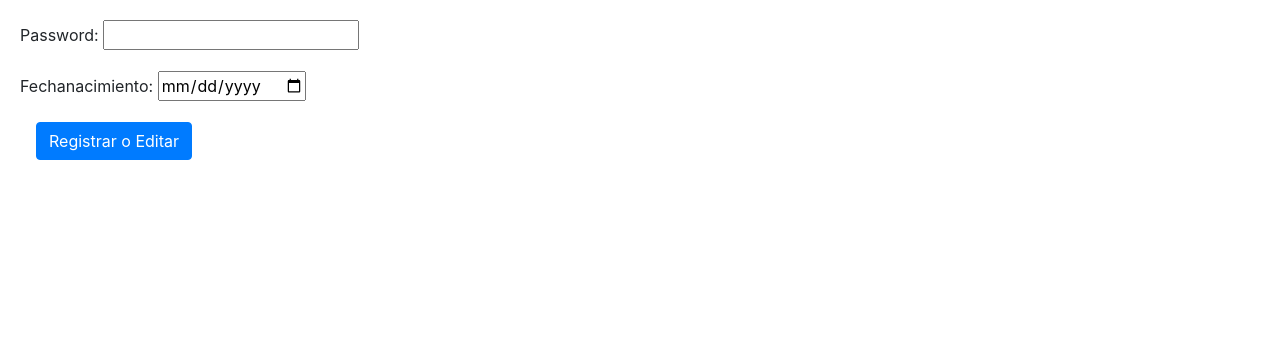
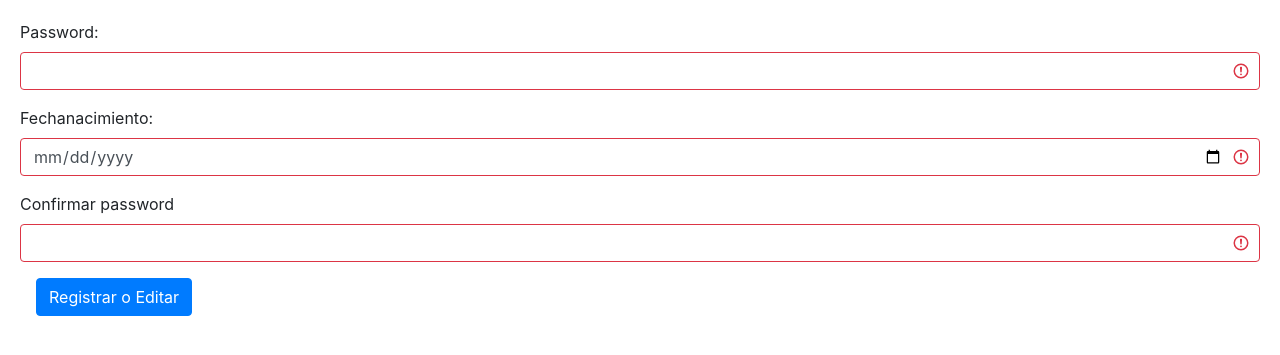
Before and after one commit to JSEC-png/Taller8, a Django app: page /crear_persona/ in a window 1280 px wide. Shown: the top 355 px of the page. Run offline with Django 3.2, Linux system fonts and the light colour scheme; parts of the project's set-up code (start-up, migrations or seed data) failed here and were passed over; some libraries are stand-ins or nearby versions.

Commit message:
Completo 100%

```diff
--- a/DJANGO CRUD/PROYECTO/CRUD/CRUD/settings.py
+++ b/DJANGO CRUD/PROYECTO/CRUD/CRUD/settings.py
@@ -77,10 +77,10 @@ WSGI_APPLICATION = 'CRUD.wsgi.application'
 DATABASES = {
     'default': {
         'ENGINE': 'django.db.backends.mysql',
-        'NAME': 'test3',
+        'NAME': 'test',
         'HOST': 'localhost',
         'PORT': '3306',
-        'USER': 'root',
+        'USER': 'usuario',
         'PASSWORD': '1234',
     }
 }
--- a/DJANGO CRUD/PROYECTO/CRUD/apps/principal/forms.py
+++ b/DJANGO CRUD/PROYECTO/CRUD/apps/principal/forms.py
@@ -7,9 +7,14 @@ class Dateinput(forms.DateInput):
     input_type = 'date'
 
 class Personaform(forms.ModelForm):
-    password = forms.CharField(widget=forms.PasswordInput)
+    password = forms.CharField(widget=forms.PasswordInput(attrs={ 'id':'pass'}))
     fechaNacimiento  = forms.CharField(widget= Dateinput)
 
     class Meta:
         model = Persona
         fields = ('__all__') # tambien con una tupla, ejemplo: ('nombre','apellido')
+    def __init__(self, *args, **kwargs):
+        super(Personaform, self).__init__(*args, **kwargs)
+        for visible in self.visible_fields():
+            visible.field.widget.attrs['required'] = 'required'
+            visible.field.widget.attrs['class'] = 'form-control is-invalid'
--- a/DJANGO CRUD/PROYECTO/CRUD/apps/principal/static/css/main.css
+++ /dev/null
@@ -1,4 +0,0 @@
-table {
-    background-color: green;
-    color: yellow;
-}
--- /dev/null
+++ b/DJANGO CRUD/PROYECTO/CRUD/apps/principal/static/js/main.js
@@ -0,0 +1,12 @@
+$(document).ready(function () {
+    $('#pass2').blur(function () {
+        if ($('#pass2').val() != $('#pass').val()){
+            window.alert('Las constraseñas no coinciden, digite los dos ultimos campos nuevamente y haga click sobre cualquier otro elemento')
+            $('#btn').css('display','none');
+        }
+        else{
+            $('#btn').css('display','block');
+        }
+
+    });
+});
--- a/DJANGO CRUD/PROYECTO/CRUD/templates/crear_persona.html
+++ b/DJANGO CRUD/PROYECTO/CRUD/templates/crear_persona.html
@@ -1,14 +1,22 @@
 {% extends 'index.html' %}
+{% load static %}
 {% block body %}
-<div class="form-group">
-    <form action="" method="POST" style="margin: 20px;">
+<div class="form-group" style="margin-bottom: 1em;">
+    <form action="" method="POST" style="margin: 20px;" class="form was-validated">
     {% csrf_token %}
 
     {{ form.as_p }}
-
-    <div>
-    <button type="submit" class="btn btn-primary ml-3">Registrar o Editar</button>
+    <label for="">Confirmar password</label>
+    <input type="password" class="form-control is-invalid" id="pass2" required>
+    <div style="padding-top: 1em;">
+    <button type="submit" class="btn btn-primary ml-3" id="btn">Registrar o Editar</button>
 </div>
 </div>
 </form>
+<script
+src="https://code.jquery.com/jquery-3.5.1.min.js"
+integrity="sha256-9/aliU8dGd2tb6OSsuzixeV4y/faTqgFtohetphbbj0="
+crossorigin="anonymous">
+</script>
+<script src="{% static 'js/main.js' %}"></script>
 {% endblock%}
--- a/DJANGO CRUD/PROYECTO/CRUD/templates/index.html
+++ b/DJANGO CRUD/PROYECTO/CRUD/templates/index.html
@@ -12,7 +12,7 @@
 
 <body>
     {% block body %}
-    <table class="table">
+    <table class="table table-hover">
     <thead>
         <tr>
             <th>Nombres</th>
@@ -48,7 +48,7 @@
 
 <div>
 <form action="crear_persona">
-<button type="submit" class="btn btn-primary" style="margin: 20px;">CREAR NUEVA PERSONA</button>
+<button type="submit" class="btn btn-primary" id="btn" style="margin: 20px;">CREAR NUEVA PERSONA</button>
 </form>
 </div>
 </div>
--- a/DJANGO CRUD/pyvenv.cfg
+++ b/DJANGO CRUD/pyvenv.cfg
@@ -1,4 +1,4 @@
-home = C:\Users\USUARIO\AppData\Local\Microsoft\WindowsApps\PythonSoftwareFoundation.Python.3.8_qbz5n2kfra8p0
+home =c:\users\nico&sebas\appdata\local\programs\python\python38
 implementation = CPython
 version_info = 3.8.5.final.0
 virtualenv = 20.0.30
```
